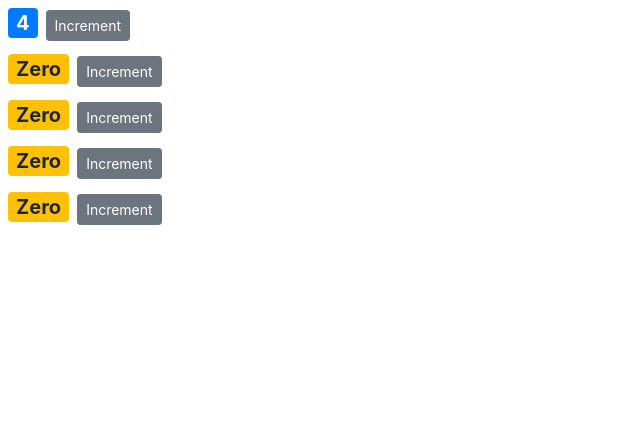
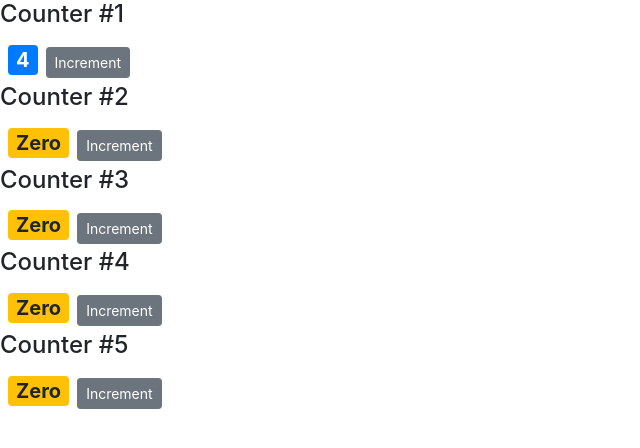
Before and after one commit to NeuHacker007/MoshReactLearning, a React (Create React App) app in the folder counter-app/: page / in a window 1280 px wide. Shown: the top 448 px of the page, without its empty margins (0-640 px from the left). Built offline with nearby package versions, Linux system fonts and the light colour scheme; the HTML template or start-up script is replaced by a standard one.

Commit message:
4.4 props children

```diff
--- a/counter-app/src/components/counterComponent.jsx
+++ b/counter-app/src/components/counterComponent.jsx
@@ -22,9 +22,15 @@
   };
 
   render() {
-    console.log("props", this.props);
+    // console.log("props", this.props);
+    // when user want to pass some elements within the component tag
+    // this is where to use this.props.children to access those.
+    // eg. in parent component we have some elements within the component tag
+    //    <Counter> <h4></h4> </Counter>
+    // we can access <h4> through this.props.children
     return (
       <div>
+        {this.props.children}
         <span style={this.styles} className={this.getBadgeClasses()}>
           {this.formatCounter()}
         </span>
--- a/counter-app/src/components/countersComponent.jsx
+++ b/counter-app/src/components/countersComponent.jsx
@@ -16,7 +16,9 @@
       <div>
         {this.state.counters.map((counter) => {
           return (
-            <Counter key={counter.id} value={counter.value} selected={true} />
+            <Counter key={counter.id} value={counter.value} selected={true}>
+                <h4>Counter #{counter.id}</h4>
+            </Counter>
           );
         })}
       </div>
```
